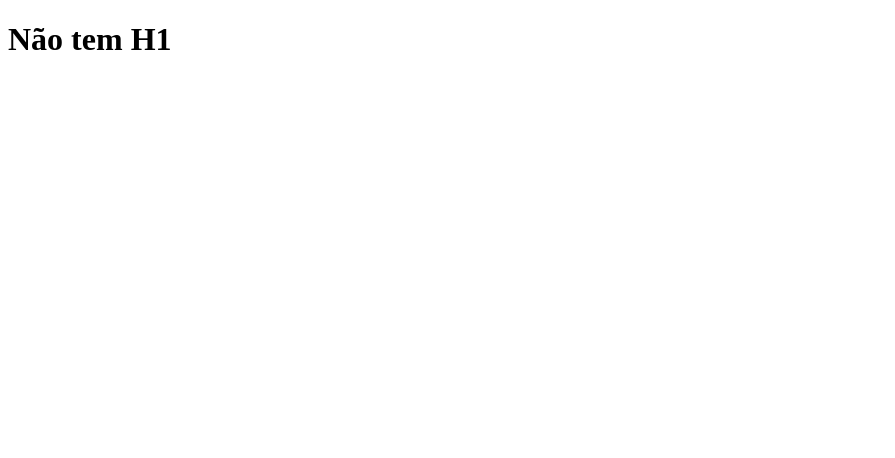
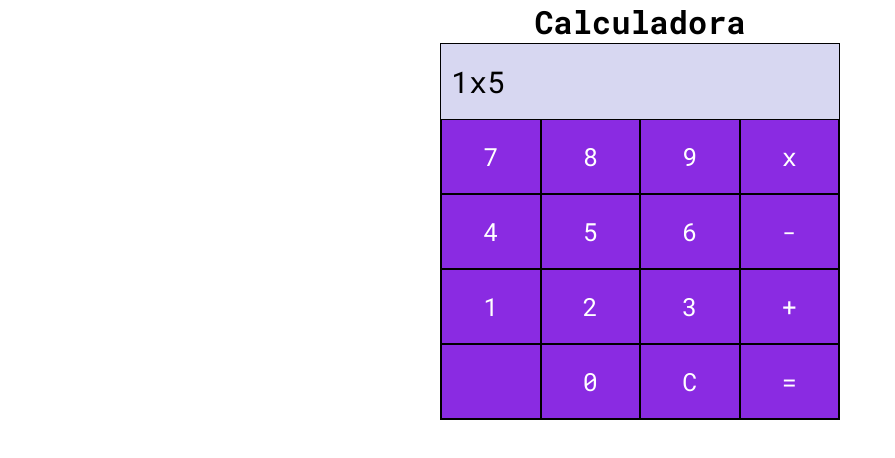
Before and after one commit to ramosste1/Calculadora, a plain HTML site: page index.html in a window 1280 px wide. Shown: the whole page, without its empty margins (0-895 px from the left). Drawn offline with Linux system fonts and the light colour scheme.

Commit message:
html e css quase completo

```diff
--- a/index.html
+++ b/index.html
@@ -4,8 +4,38 @@
     <meta charset="UTF-8">
     <meta name="viewport" content="width=device-width, initial-scale=1.0">
     <title>Qualquer coisa</title>
+    <link rel="stylesheet" href="style.css">
 </head>
 <body>
-    <h1>Não tem H1</h1>
+    <h1>Calculadora</h1>
+
+    <div id="calculadora">
+        <div class="display">1x5</div>
+        <div class="bloco">7</div>
+        <div class="bloco">8</div>
+        <div class="bloco">9</div>
+        <div class="bloco">x</div>
+        <div class="bloco">4</div>
+        <div class="bloco">5</div>
+        <div class="bloco">6</div>
+        <div class="bloco">-</div>
+        <div class="bloco">1</div>
+        <div class="bloco">2</div>
+        <div class="bloco">3</div>
+        <div class="bloco">+</div>
+        <div class="bloco"></div>
+        <div class="bloco">0</div>
+        <div class="bloco">C</div>
+        <div class="bloco">=</div>
+    </div>
+
+
+
+
+
+
+
+
+    <script src="script.js"></script>
 </body>
 </html>
--- /dev/null
+++ b/style.css
@@ -0,0 +1,50 @@
+@import url('https://fonts.googleapis.com/css2?family=Roboto+Mono:ital,wght@0,100..700;1,100..700&display=swap');
+
+* {
+    padding: 0;
+    margin: 0;
+    box-sizing: border-box;
+    font-family: "Roboto Mono", sans-serif;
+}
+
+h1 {
+    text-align: center;
+}
+
+.display {
+    width: 100%;
+    height: 75px;
+    background-color: rgb(215, 215, 241);
+    display: flex;
+    align-items: center;
+    padding: 10px;
+    font-size: 30px;
+}
+
+#calculadora {
+    width: 400px;
+    margin: 0 auto;
+    border: 1px solid #000;
+    display: flex;
+    flex-wrap: wrap;
+}
+
+.bloco {
+    color: #fff;
+    font-size: 25px;
+    display: flex;
+    justify-content: center;
+    /* align-content: center;
+    flex-wrap: wrap; */
+    align-items: center;
+    width: 25%;
+    height: 75px;
+    border: 1px solid #000;
+    background-color: blueviolet;
+    transition: all 0.3s;
+
+}
+
+.bloco:hover {
+    background-color: rgb(173, 139, 204);
+}
```
Also changed, not shown: script.js (added), 1 other file.
